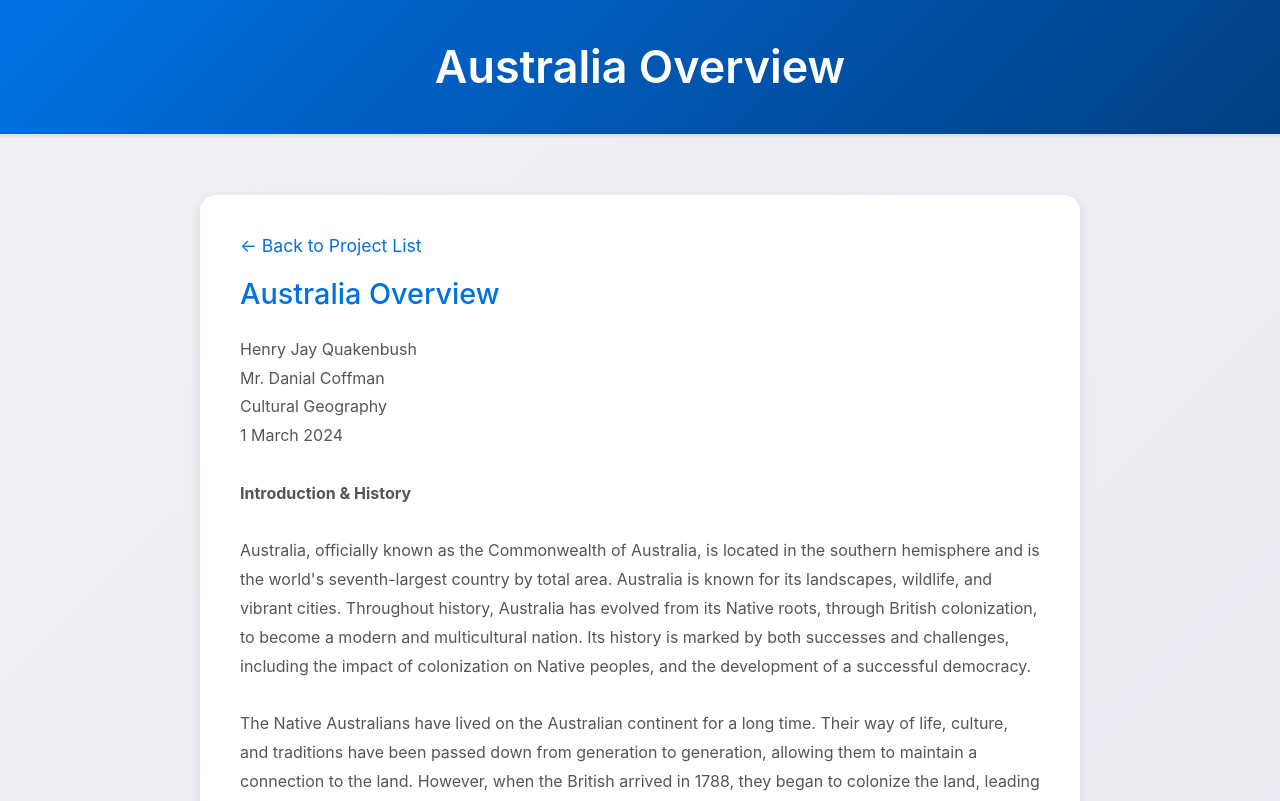
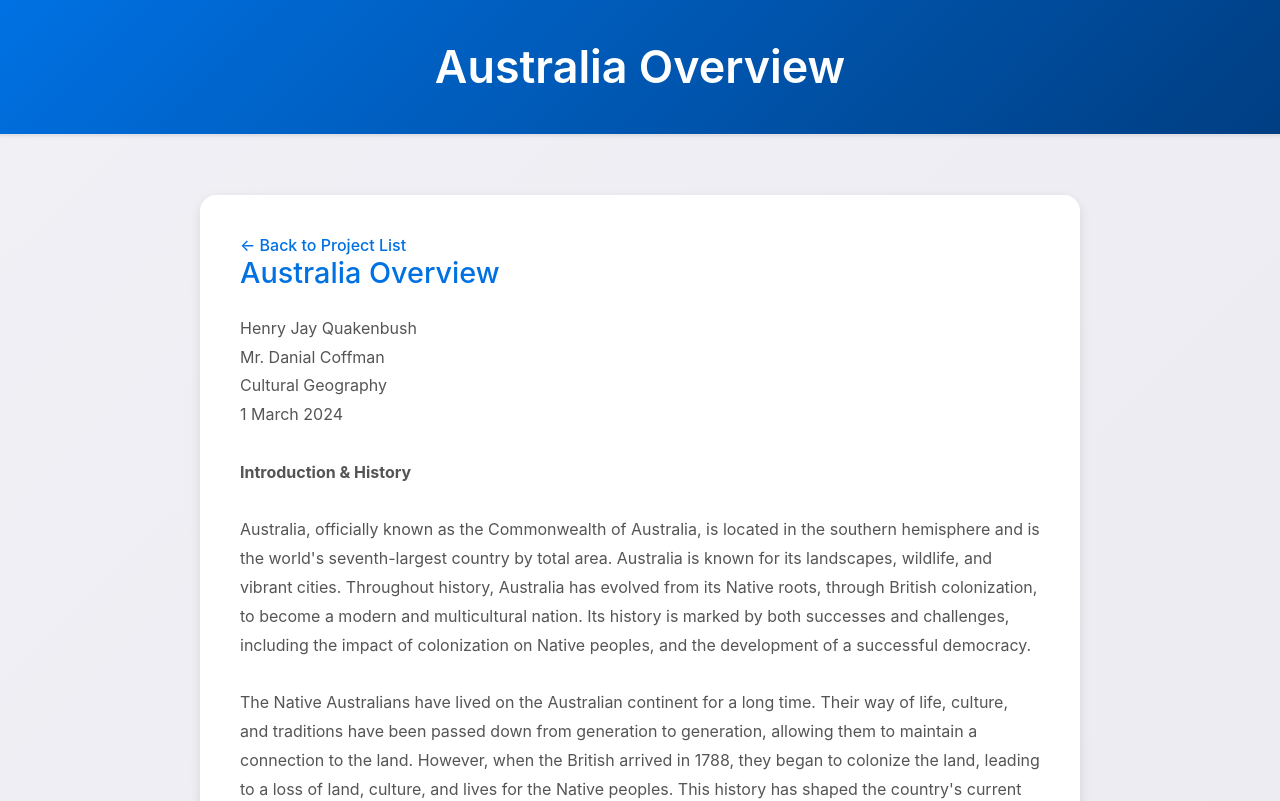
Before and after one commit to slyfox29/School-projects-webpage, a plain HTML site: page geography/australia_overview.html in a window 1280 px wide. Shown: the top 801 px of the page. Drawn offline with Linux system fonts and the light colour scheme.

Commit message:
Update australia_overview.html

```diff
--- a/geography/australia_overview.html
+++ b/geography/australia_overview.html
@@ -65,9 +65,9 @@
             padding: 20px;
             color: #888888;
             border-top: 1px solid #E0E0E5;
-            margin-top: 40px;
+            margin-top: 60px;
             opacity: 0;
-            animation: fadeIn 1.5s ease-out forwards;
+            animation: fadeIn 1.5s ease-out 1s forwards;
         }
 
         footer p {
@@ -75,14 +75,10 @@
         }
 
         .back-link {
-            display: inline-block;
-            margin-bottom: 20px;
             color: #0071E3;
             text-decoration: none;
-            font-size: 1.1em;
+            font-weight: 500;
             transition: color 0.2s ease;
-            opacity: 0;
-            animation: fadeIn 1s ease-out 0.5s forwards;
         }
 
         .back-link:hover {
```
